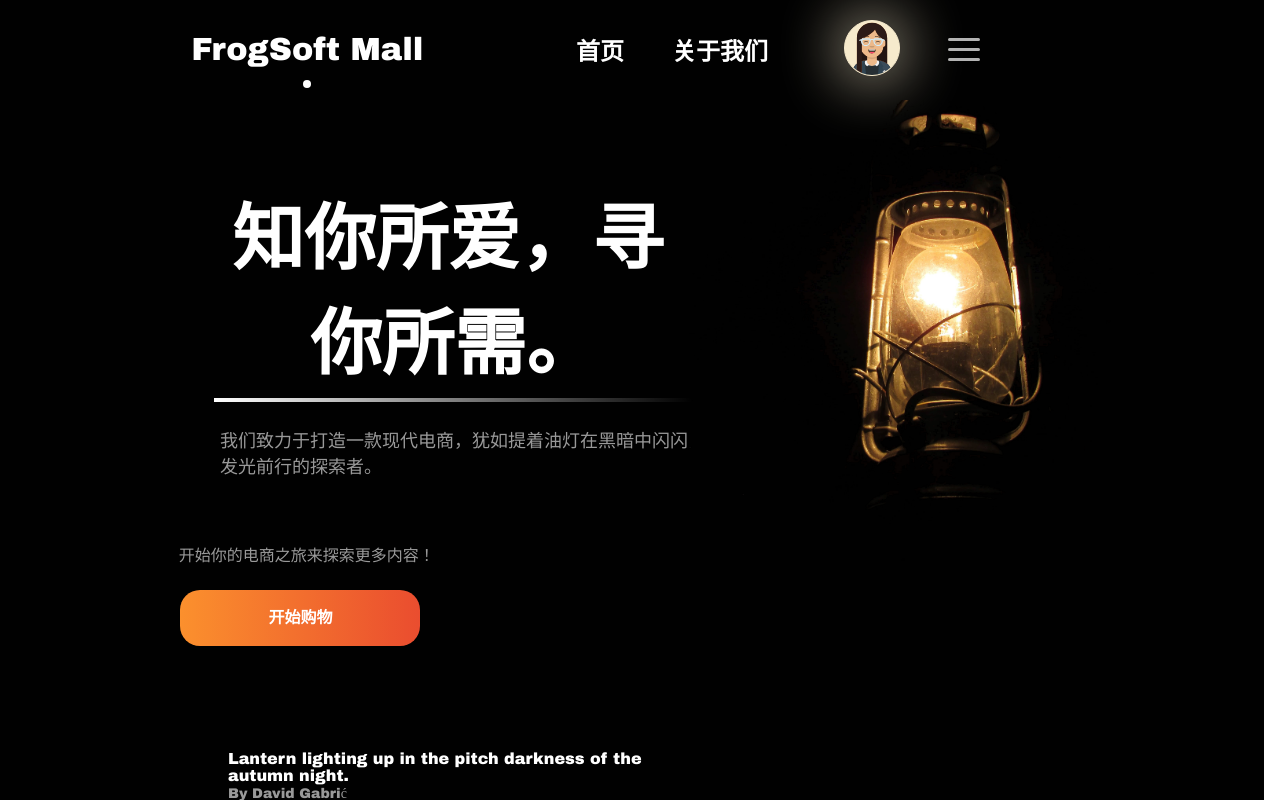
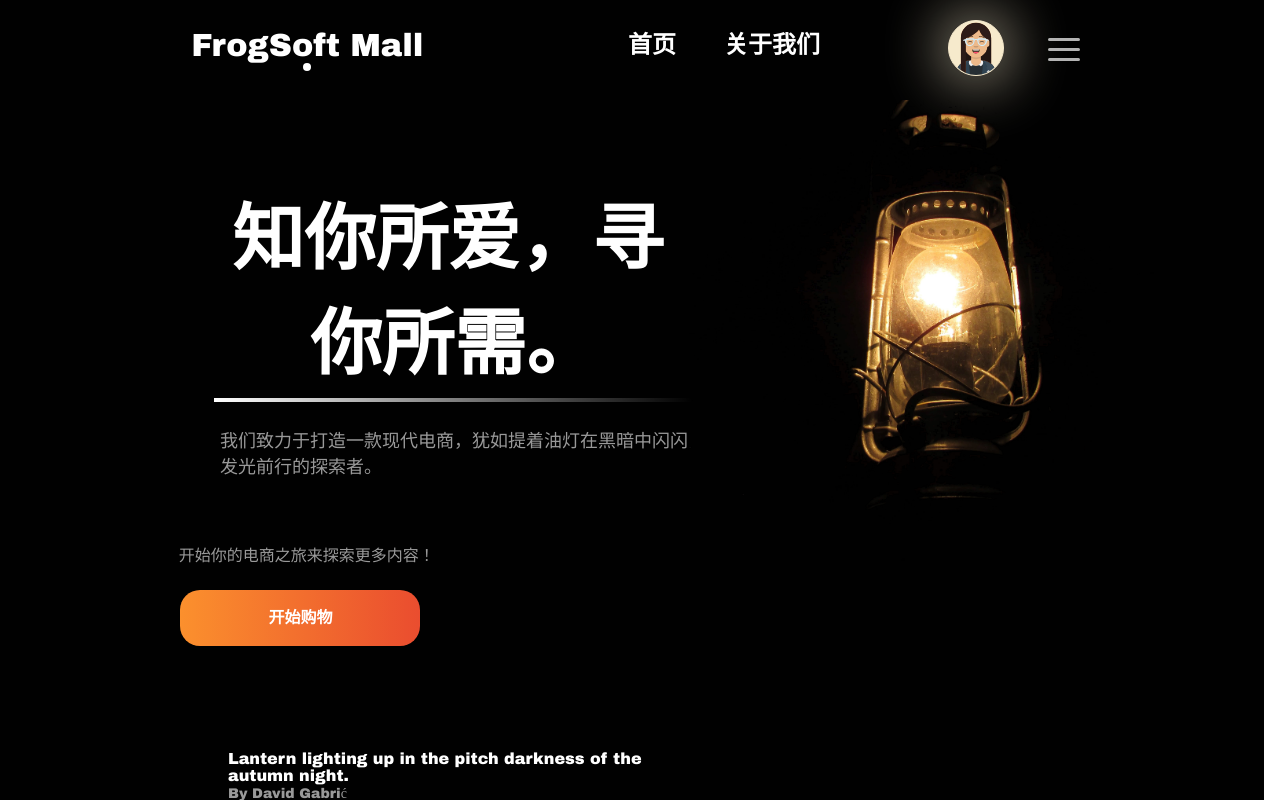
Before and after one commit to frog-software/frogsoft-mall, a Vue app in the folder frontend/: page / in a window 1280 px wide. Built offline with nearby package versions, Linux system fonts and the light colour scheme.

Commit message:
feat(frontend): update navigator bar location in header

```diff
--- a/frontend/src/components/Header.vue
+++ b/frontend/src/components/Header.vue
@@ -26,15 +26,15 @@ import NavigatorBar from "./NavigatorBar.vue";
 <!--        </router-link>-->
 <!--      </el-col>-->
 
-      <el-col :span="12" :offset="3">
+      <el-col :span="13" :offset="3">
         <NavigatorBar />
       </el-col>
 
-      <el-col :span="1" :offset="1">
+      <el-col :span="1" :offset="2">
         <Login />
       </el-col>
 
-      <el-col :span="1" :offset="1">
+      <el-col :span="1" style="margin-left: 48px">
         <RotateMenu />
       </el-col>
     </el-row>
--- a/frontend/src/components/NavigatorBar.vue
+++ b/frontend/src/components/NavigatorBar.vue
@@ -119,8 +119,6 @@ export default {
   background: white;
   border-radius: 50%;
   opacity: 0;
-  position: absolute;
-  top: 48px;
 }
 
 .router-item:hover ~ .under-point {
```
